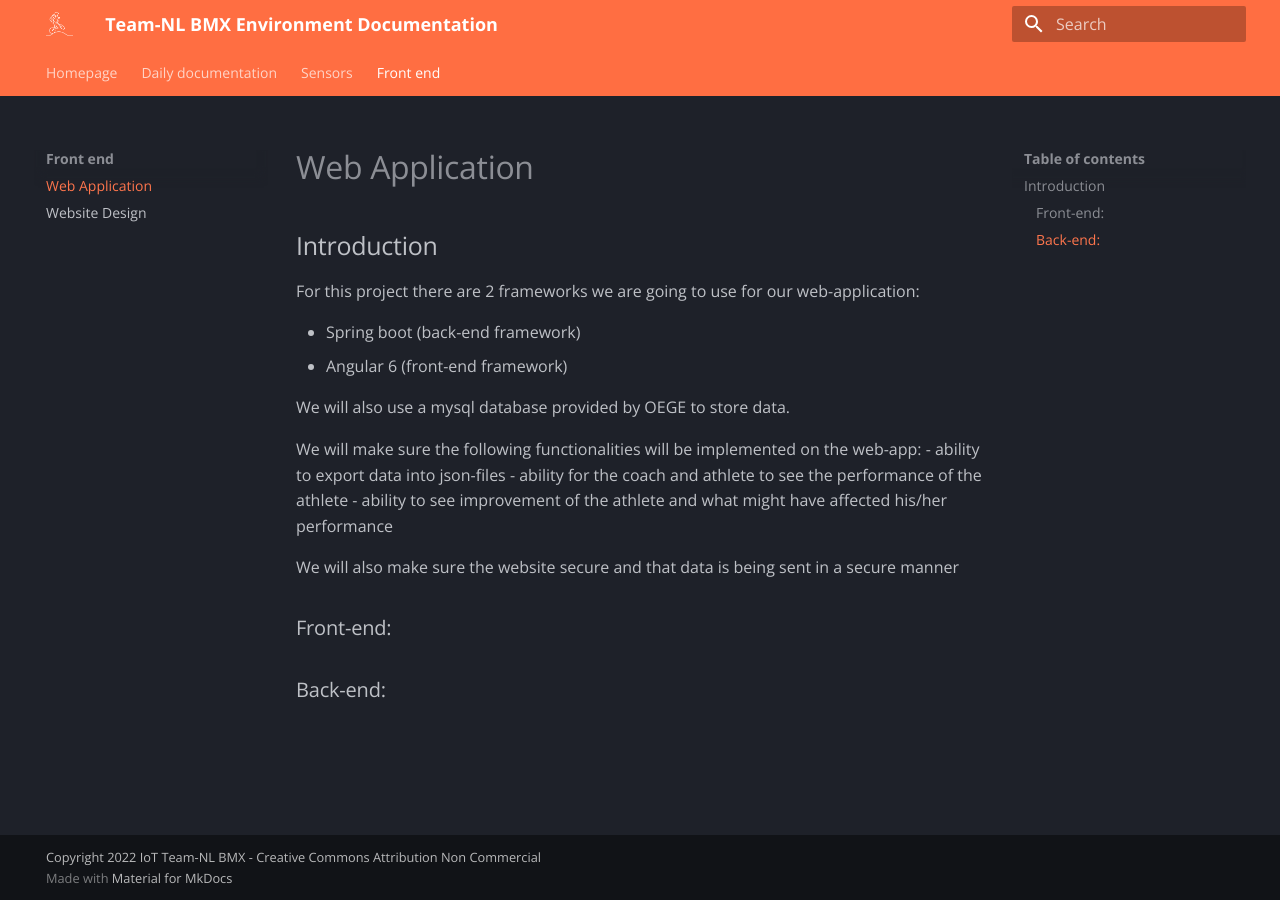
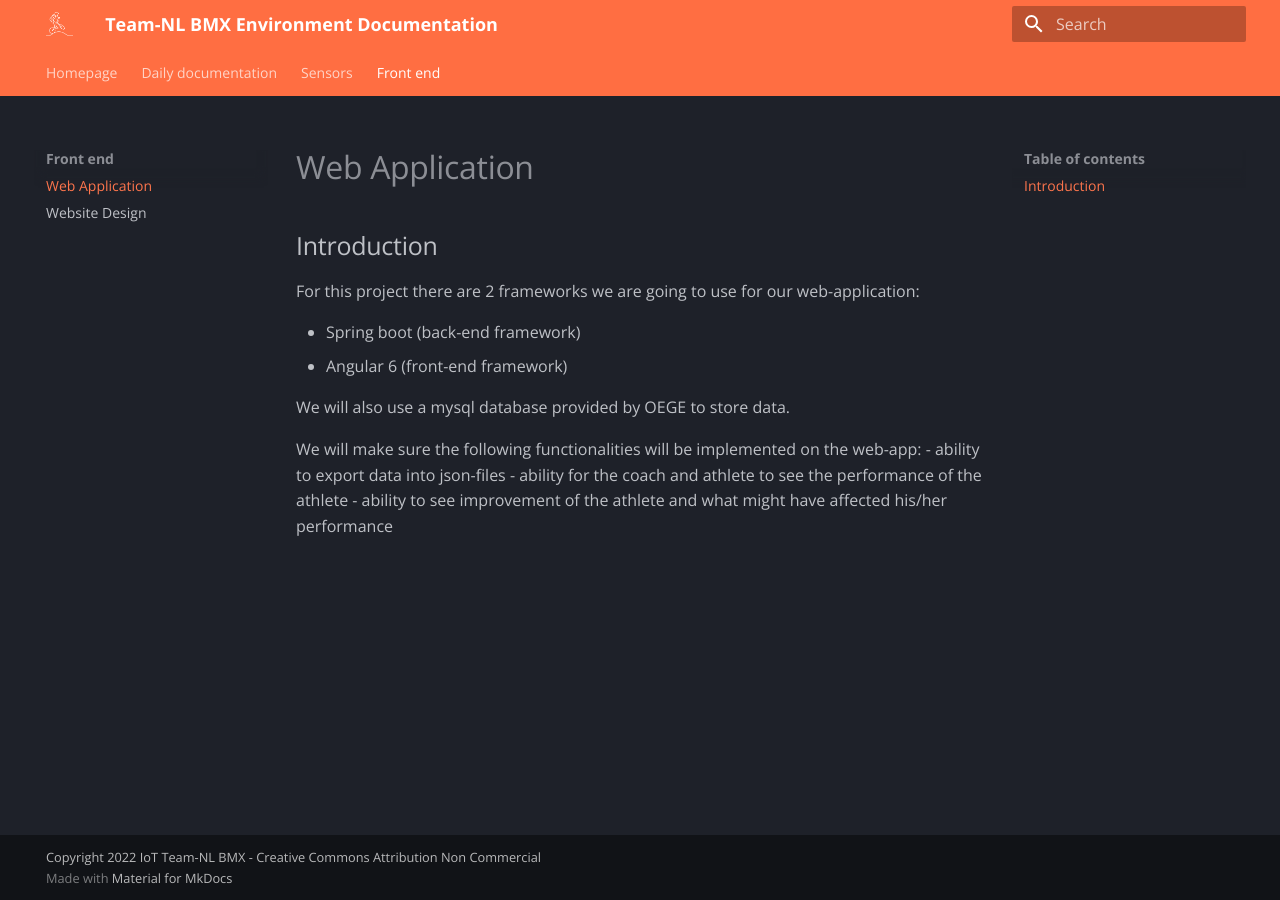
Before and after one commit to TheCodeCompany-Sem/BMX-TEAMNL-IOT, an MkDocs documentation site: the page built from docs/Front end/Web-Application.md, in a window 1280 px wide. Built offline with MkDocs 1.6.1 and Material for MkDocs 9.7.7, drawn with Linux system fonts in a browser that asks for light colours.

Commit message:
Update Web-Application.md

```diff
--- a/docs/Front end/Web-Application.md
+++ b/docs/Front end/Web-Application.md
@@ -12,8 +12,3 @@ We will make sure the following functionalities will be implemented on the web-a
 - ability to export data into json-files
 - ability for the coach and athlete to see the performance of the athlete
 - ability to see improvement of the athlete and what might have affected his/her performance
-
-We will also make sure the website secure and that data is being sent in a secure manner
-###Front-end:
-
-###Back-end:
```
